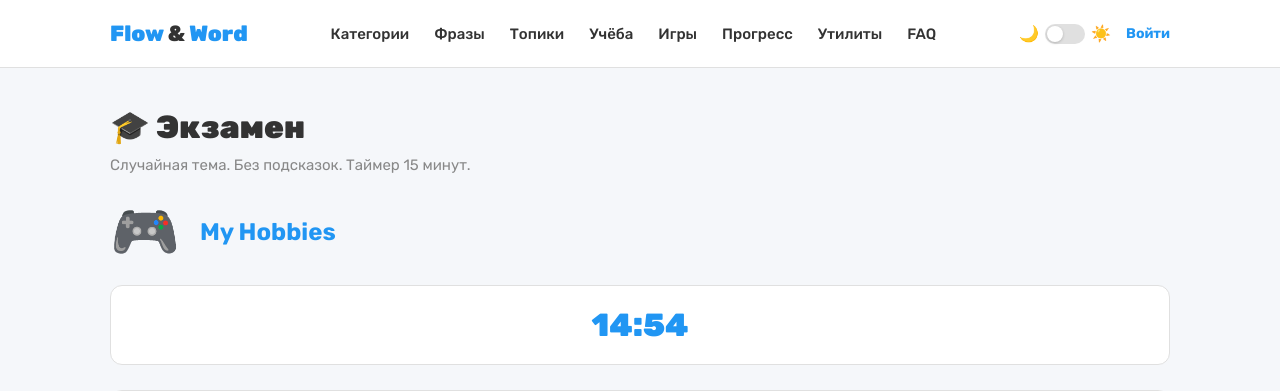
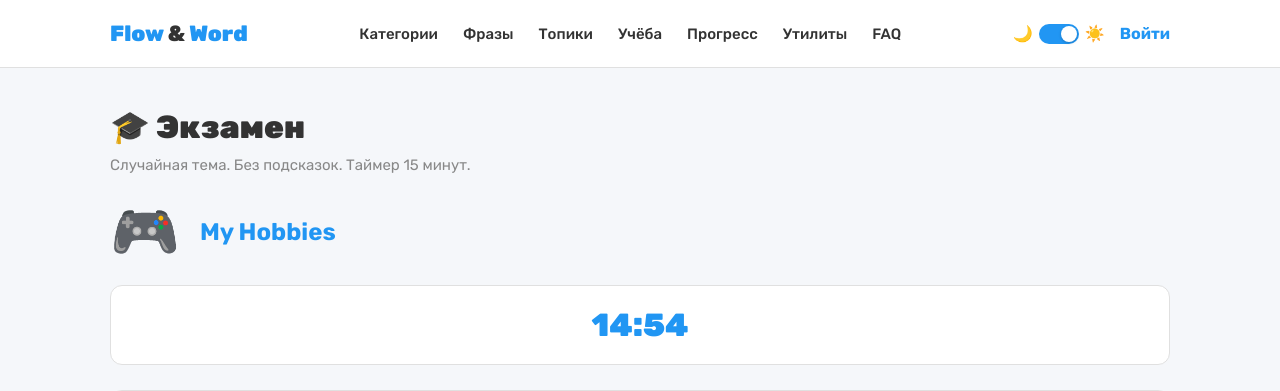
Before and after one commit to Yoshi-6767/johnny_app, a Flask app: page /exam in a window 1280 px wide. Shown: the top 391 px of the page. Run offline with Flask 3, Linux system fonts and the light colour scheme.

Commit message:
Update base.html

```diff
--- a/templates/base.html
+++ b/templates/base.html
@@ -20,7 +20,6 @@
                     <a href="/phrases">Фразы</a>
                     <a href="/topics">Топики</a>
                     <a href="/study">Учёба</a>
-                    <a href="/games">Игры</a>
                     <a href="/progress">Прогресс</a>
                     <a href="/utils">Утилиты</a>
                     <a href="/faq">FAQ</a>
@@ -41,7 +40,7 @@
                             </div>
                         </div>
                     {% else %}
-                        <a href="/login" style="color: #2196f3; text-decoration: none; font-weight: 600; font-size: 14px;">Войти</a>
+                        <a href="/login" style="color: #2196f3; text-decoration: none; font-weight: 600; font-size: 16px;">Войти</a>
                     {% endif %}
                 </div>
             </div>
@@ -59,13 +58,18 @@
             document.body.classList.toggle('dark');
             const isDark = document.body.classList.contains('dark');
             localStorage.setItem('theme', isDark ? 'dark' : 'light');
-            document.querySelector('.theme-slider').classList.toggle('active', isDark);
+            document.querySelector('.theme-slider').classList.toggle('active', !isDark);
         }
 
         (function() {
             const savedTheme = localStorage.getItem('theme');
             if (savedTheme === 'dark') {
                 document.body.classList.add('dark');
+                document.addEventListener('DOMContentLoaded', function() {
+                    const slider = document.querySelector('.theme-slider');
+                    if (slider) slider.classList.remove('active');
+                });
+            } else {
                 document.addEventListener('DOMContentLoaded', function() {
                     const slider = document.querySelector('.theme-slider');
                     if (slider) slider.classList.add('active');
```
